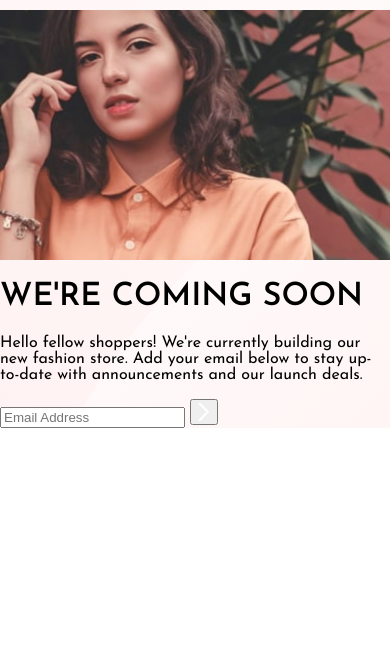
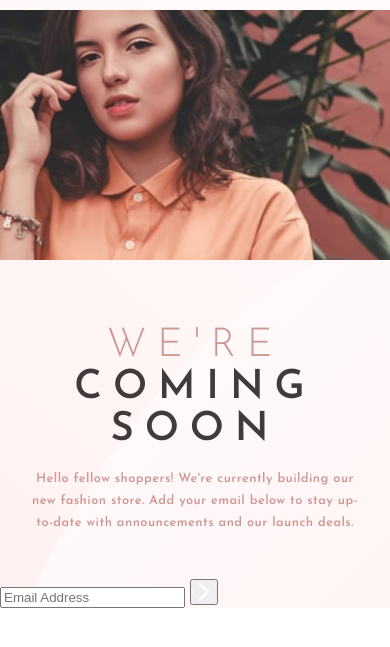
Before and after one commit to Ozolao/base-apparel-coming-soon-page, a website: page app/index.html in a window 390 px wide. Shown: the part 75-722 px from the top of the page. Drawn offline with nearby package versions, Linux system fonts and the light colour scheme; files that its build step writes are made by us from their sources.

Commit message:
Finish mobile article

```diff
--- a/app/index.html
+++ b/app/index.html
@@ -34,12 +34,15 @@
       <img src="images/hero-mobile.jpg" alt="Hero image.">
     </section>
 
+    <!-- Article -->
+    <article class="article">
+      <h1><span>WE'RE</span><br>COMING SOON</h1>
+
+      <p>Hello fellow shoppers! We're currently building our new fashion store. Add your email below to stay up-to-date with announcements and our launch deals.</p>
+    </article>
+
     <!-- Form -->
     <form action="#" method="post">
-      <h1>WE'RE COMING SOON</h1>
-
-      <p>Hello fellow shoppers! We're currently building our new fashion store. Add your email below to stay up-to-date with announcements and our launch deals.</p>
-
       <div>
         <input type="email" name="email" id="email" placeholder="Email Address">
 
--- /dev/null
+++ b/app/styles/_article.scss
@@ -0,0 +1,31 @@
+.article {
+  padding: 32px;
+
+  text-align: center;
+
+  span,
+  p {
+    color: $primariColor;
+  }
+
+  h1 {
+    color         : $neutralColor;
+    font-size     : 2.5rem;
+    line-height   : 1.05;
+    letter-spacing: .68rem;
+
+    span {
+      font-size  : 2.5rem;
+      font-weight: 300;
+    }
+  }
+
+  p {
+    margin-top: -1rem;
+
+    font-size     : .8rem;
+    font-weight   : 600;
+    line-height   : 1.72;
+    letter-spacing: .027rem;
+  }
+}
--- a/app/styles/main.scss
+++ b/app/styles/main.scss
@@ -4,3 +4,4 @@
 // Components
 @import "header";
 @import "banner";
+@import "article";
```
